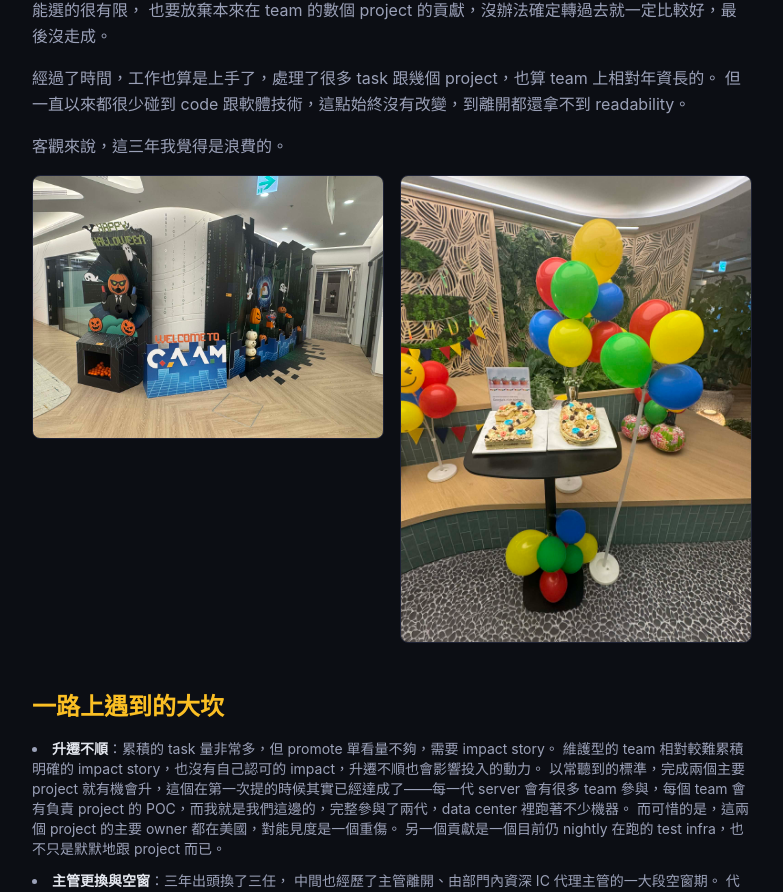
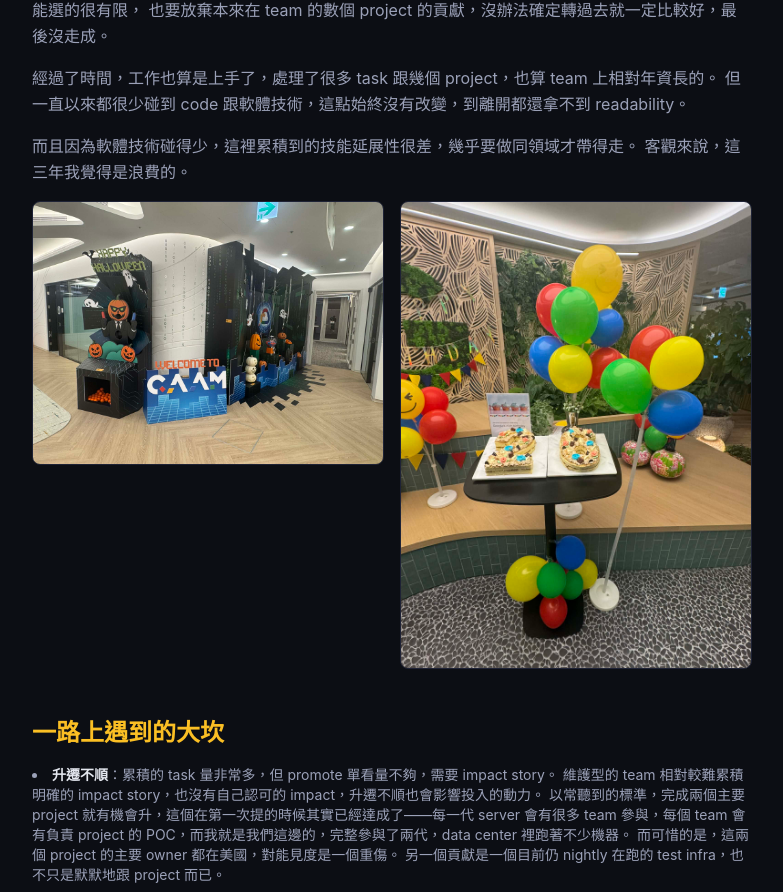
Before and after one commit to HanaYukii/hanayukii-site, a Next.js app: page /blog/leaving-google in a window 1280 px wide. Shown: the part 2235-3127 px from the top of the page, without its empty margins (248-1031 px from the left). Built offline with nearby package versions, Linux system fonts and the light colour scheme.

Commit message:
Add point about poor skill transferability from ops-heavy role

```diff
--- a/src/app/blog/leaving-google/page.tsx
+++ b/src/app/blog/leaving-google/page.tsx
@@ -161,6 +161,7 @@ export default function LeavingGoogle() {
               但一直以來都很少碰到 code 跟軟體技術，這點始終沒有改變，到離開都還拿不到 readability。
             </p>
             <p>
+              而且因為軟體技術碰得少，這裡累積到的技能延展性很差，幾乎要做同領域才帶得走。
               客觀來說，這三年我覺得是浪費的。
             </p>
           </div>
```
